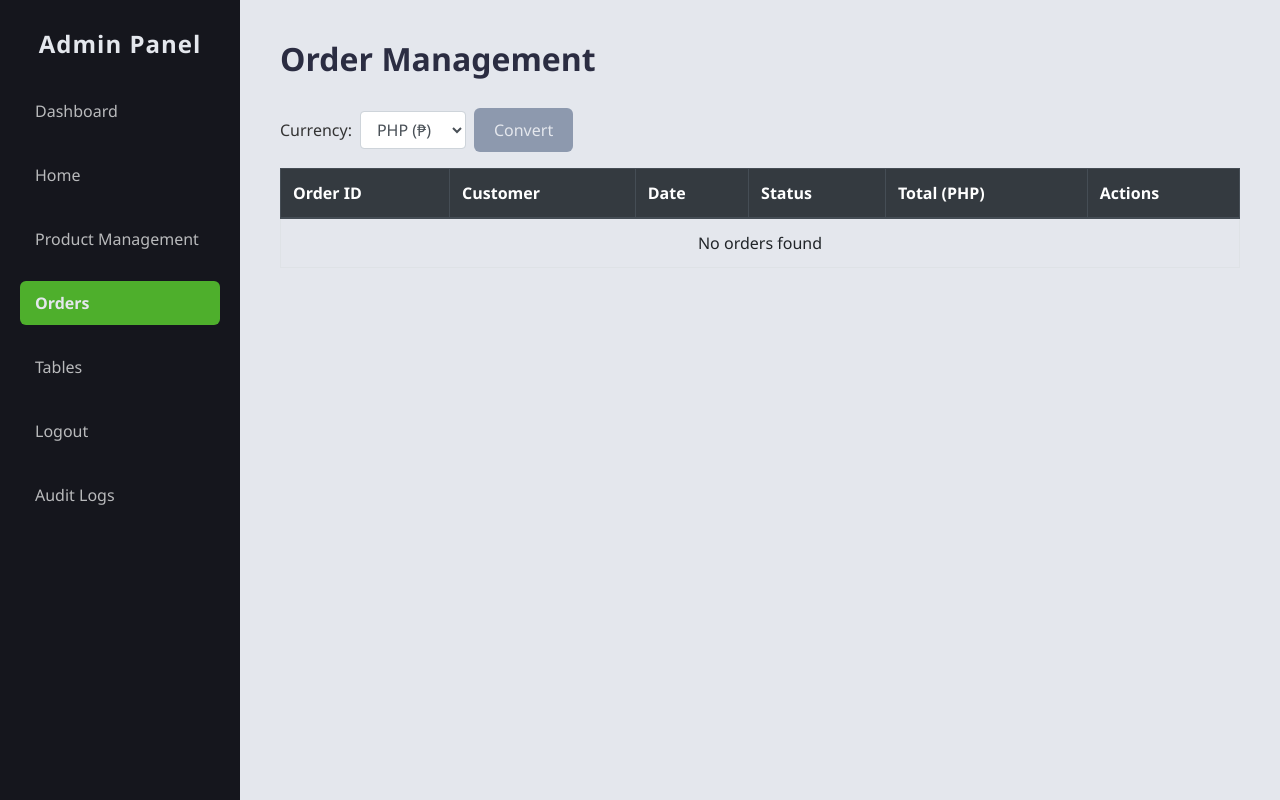
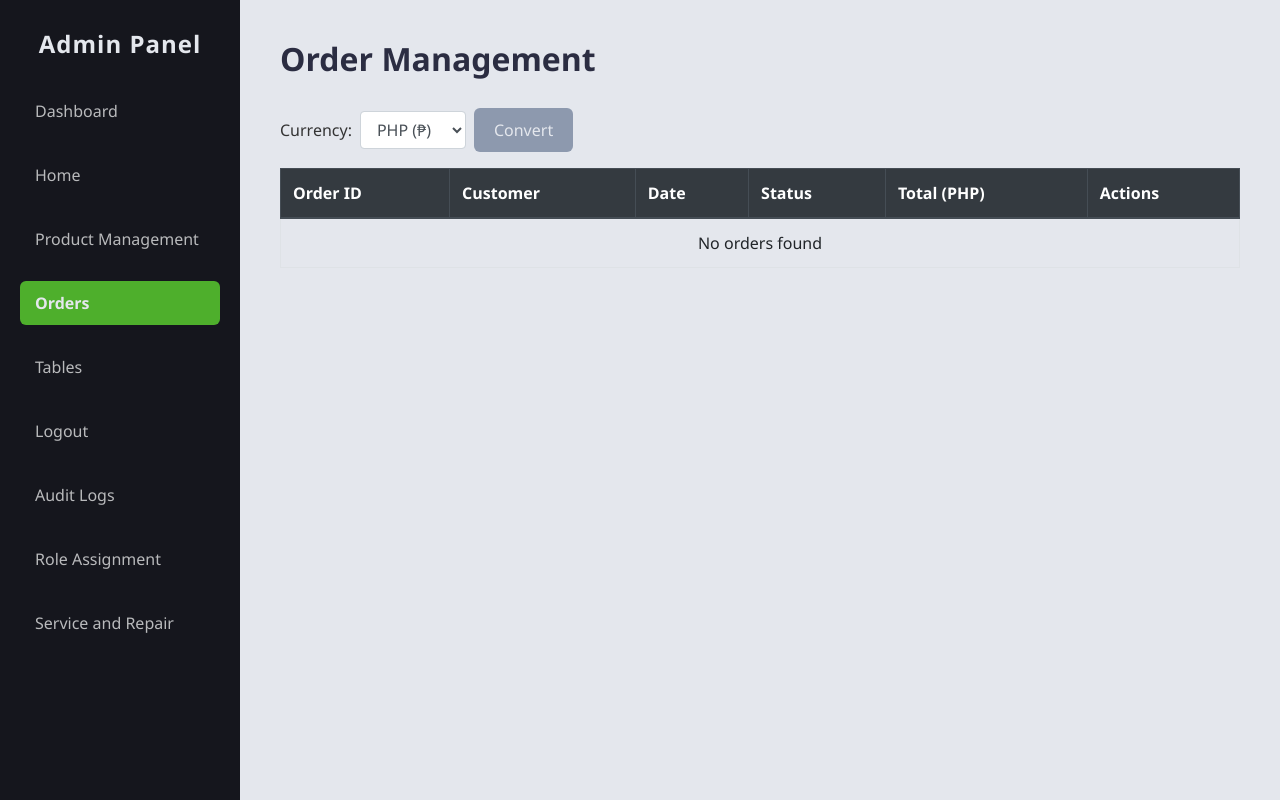
Before and after one commit to Yoshiii04/ITDBADM5, a PHP site: page /orders.php in a window 1280 px wide. Run offline with PHP 8.4, Linux system fonts and the light colour scheme; data that the repository does not hold is empty.

Commit message:
NEW SIDE BAR

```diff
--- a/website/adminsidebar.php
+++ b/website/adminsidebar.php
@@ -16,5 +16,7 @@
     <li><a href="tables.php" class="<?php echo ($currentPage == 'tables.php') ? 'active' : ''; ?>">Tables</a></li>
     <li><a href="logout.php" class="<?php echo ($currentPage == 'logout.php') ? 'active' : ''; ?>">Logout</a></li>
     <li><a href="admin_auditlogs.php">Audit Logs</a></li>
+    <li><a href="roleassignment.php">Role Assignment</a></li>
+    <li><a href="servicerepair.php">Service and Repair</a></li>
   </ul>
 </aside>
```
